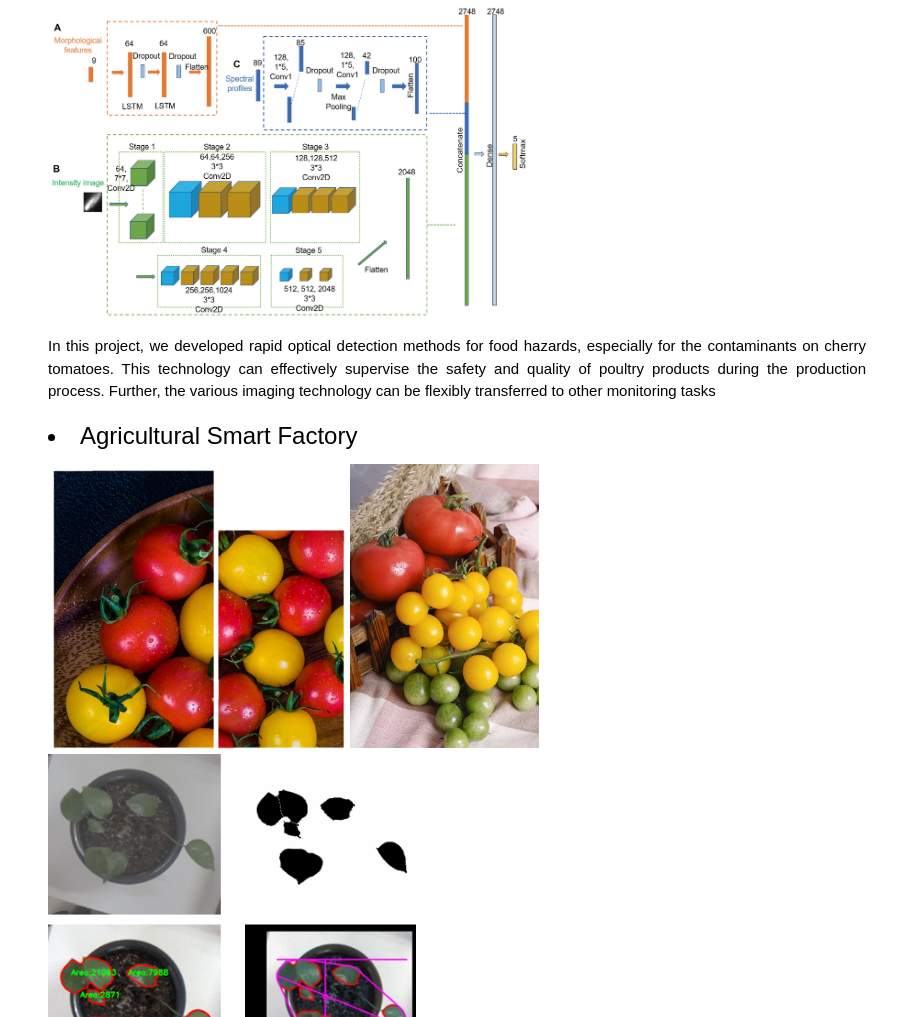
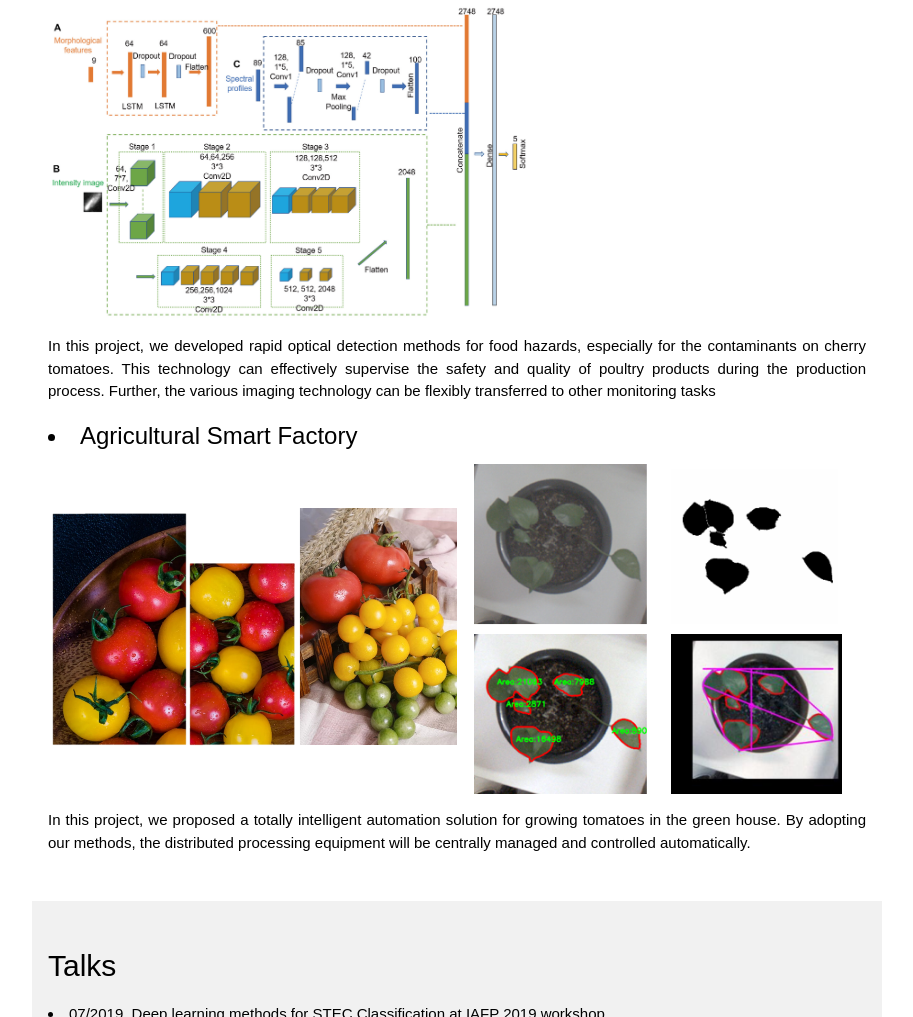
Before and after one commit to RuiKangnj/RuiKangnj.github.io, a plain HTML site: page index.html in a window 1280 px wide. Shown: the part 1783-2800 px from the top of the page, without its empty margins (258-1171 px from the left). Drawn offline with Linux system fonts and the light colour scheme; a script that the page names is missing.

Commit message:
Update index.html

```diff
--- a/index.html
+++ b/index.html
@@ -138,7 +138,7 @@ pathogens at the single-cell level, this digital diagnostic approach has potenti
         </p>
 
         <h3><li>Agricultural Smart Factory</li></h3>
-        <img style="width:60%;" src="images/tomato.png"> &nbsp&nbsp <img style="width:45%;" src="images/plant.png">
+        <img style="width:50%;" src="images/tomato.png"> &nbsp&nbsp <img style="width:45%;" src="images/plant.png">
 
         <p class="w3-justify">
         <p class="w3-justify">
```
